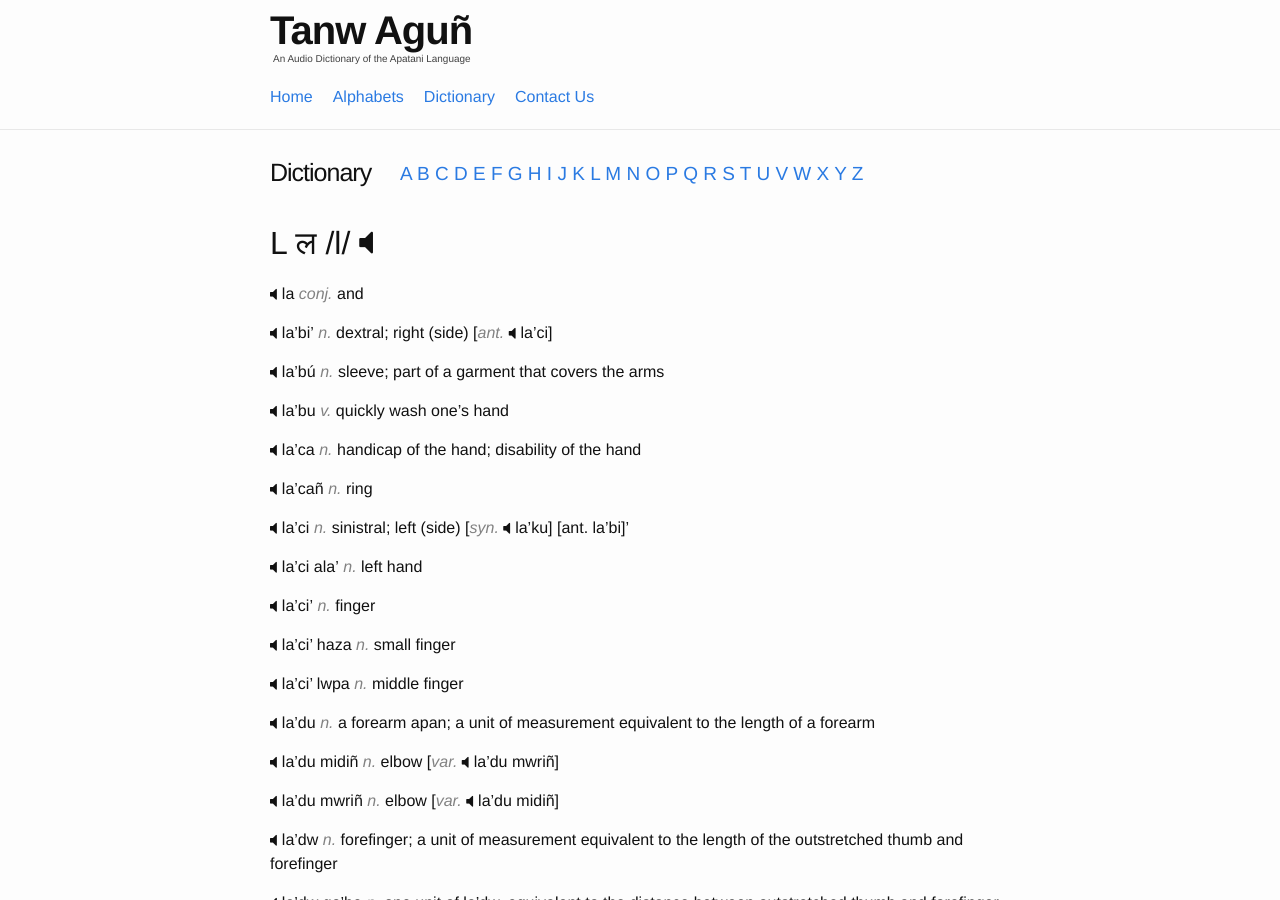
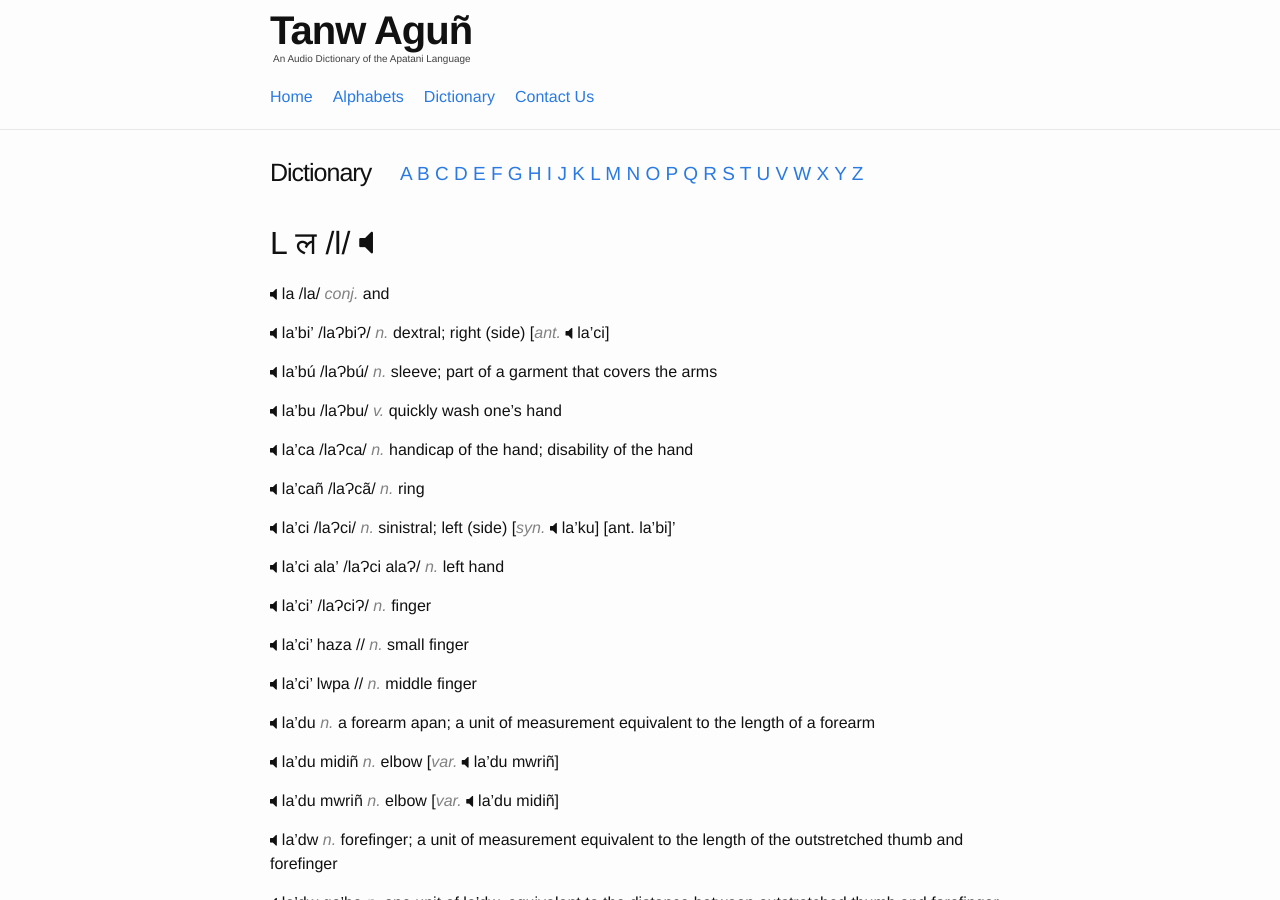
Before and after one commit to hacksparrow/language.apatani.org, a Jekyll site: the page built from dictionary/l.md, in a window 1280 px wide and 900 px high. Built offline with Jekyll 4.4.1, drawn with Linux system fonts in a browser that asks for light colours; nearby versions of some CDN libraries; comment, search, counter and statistics services are not loaded.

Commit message:
Update l.md

```diff
--- a/dictionary/l.md
+++ b/dictionary/l.md
@@ -6,27 +6,27 @@ devanagari: ल
 ipa: l
 ---
 
-__la__	_conj._	and
+__la__ /la/	_conj._	and
 
-__la'bi'__	_n._	dextral; right (side)	[_ant._	la'ci]
+__la'bi'__	/laɁbiɁ/ _n._	dextral; right (side)	[_ant._	la'ci]
 
-__la'bú__	_n._	sleeve; part of a garment that covers the arms
+__la'bú__	/laɁbú/ _n._	sleeve; part of a garment that covers the arms
 
-__la'bu__	_v._	quickly wash one's hand
+__la'bu__	/laɁbu/ _v._	quickly wash one's hand
 
-__la'ca__	_n._	handicap of the hand; disability of the hand
+__la'ca__	/laɁca/ _n._	handicap of the hand; disability of the hand
 
-__la'cañ__	_n._	ring
+__la'cañ__	/laɁcã/ _n._	ring
 
-__la'ci__	_n._	sinistral; left (side)	[_syn._	la'ku]	[ant.	la'bi]'
+__la'ci__	/laɁci/ _n._	sinistral; left (side)	[_syn._	la'ku]	[ant.	la'bi]'
 
-__la'ci ala'__	_n._	left hand
+__la'ci ala'__	/laɁci alaɁ/ _n._	left hand
 
-__la'ci'__	_n._	finger
+__la'ci'__	/laɁciɁ/ _n._	finger
 
-__la'ci' haza__	_n._	small finger
+__la'ci' haza__	// _n._	small finger
 
-__la'ci' lwpa__	_n._	middle finger
+__la'ci' lwpa__	// _n._	middle finger
 
 __la'du__	_n._	a forearm apan; a unit of measurement equivalent to the length of a forearm
 
```
